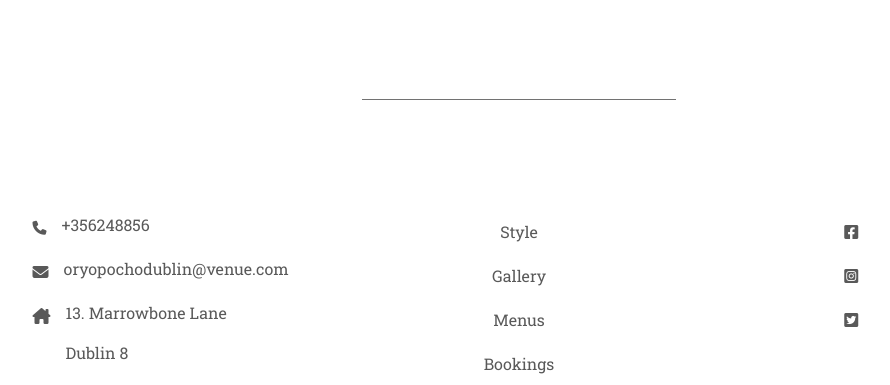
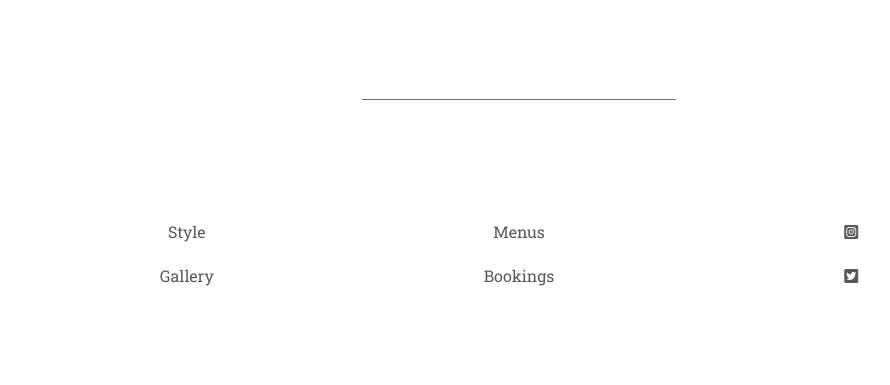
Before and after one commit to JavierBL89/OP-Restaurant-Code-Inst-Project, a Django app: page / in a window 1280 px wide. Shown: the part 5904-6289 px from the top of the page, without its empty margins (121-1011 px from the left). Run offline with Django 3.2, Linux system fonts and the light colour scheme; some libraries are stand-ins or nearby versions; some web fonts are replaced.

Commit message:
Footer design and layout updated

```diff
--- a/static/css/style.css
+++ b/static/css/style.css
@@ -281,6 +282,49 @@ nav .separator{
     font-size: 2.3rem;
     color: #727272;
 }
+
+
+/****** FOOTER */
+
+footer a{
+text-decoration: none;
+position: relative;
+padding: 0.2em 0;
+text-align: center;
+color: inherit;
+}
+
+footer a:hover{
+    color:#a8a8a8
+}
+
+footer .footer-link:hover {
+    color: hsl(0, 0%, 35%);
+  }
+
+/* Fade in */
+.footer-link::before {
+  content: '';
+  position: absolute;
+  bottom: 0;
+  right: 65px;
+  width: 100%;
+  height: 0.075em;
+  background-color: hsl(0, 0%, 35%);
+  transform: scaleX(0);
+  transition: transform 0.3s ease;
+}
+
+.footer-link:hover::before {
+  opacity: 1;
+  transform: scaleX(1);
+}
+
+.copy-right{
+    margin-top: 100px;
+    font-size: 14px;
+}
+
 
 /****** ANIMATIONS */
 
--- a/static/js/main.js
+++ b/static/js/main.js
@@ -1,13 +1,32 @@
+// Initialize wow
 new WOW().init()
 
-$('.timepicker').timepicker({
-    timeFormat: 'h:mm p',
-    interval: 60,
-    minTime: '10',
-    maxTime: '6:00pm',
-    defaultTime: '11',
-    startTime: '10:00',
-    dynamic: false,
-    dropdown: true,
-    scrollbar: true
-});
+// $('.timepicker').timepicker({
+//     timeFormat: 'h:mm p',
+//     interval: 60,
+//     minTime: '10',
+//     maxTime: '6:00pm',
+//     defaultTime: '11',
+//     startTime: '10:00',
+//     dynamic: false,
+//     dropdown: true,
+//     scrollbar: true
+// });
+
+// Initialize and add the map
+function initMap() {
+    // The location of Uluru
+    const uluru = { lat: 53.34325646189124, lng: -6.279753565530291 };
+    // The map, centered at Uluru
+    const map = new google.maps.Map(document.getElementById("map"), {
+      zoom: 15,
+      center: uluru,
+    });
+    // The marker, positioned at Uluru
+    const marker = new google.maps.Marker({
+      position: uluru,
+      map: map,
+    });
+  }
+
+  window.initMap = initMap;
--- a/templates/base.html
+++ b/templates/base.html
@@ -88,6 +88,27 @@
   <footer>
     <div class="container-fluid wow fadeInDown" data-wow-duration="1s">
         <div class="row text-center">
+            <div class="col-sm-3 d-lg-none"></div>
+            <div class="col-lg-4 col-sm-3">
+              <a href="#about"><li class="footer-link">Style</li></a>
+              <a href="#gallery"><li class="footer-link">Gallery</li></a>
+            </div>
+            <div class="col-lg-4 col-sm-3 ">
+              <a href="#menus"><li class="footer-link" >Menus</li></a>
+              <a href="#reservations"><li class="footer-link">Bookings</li></a>
+            </div>
+            <div class="col-sm-3 d-lg-none"></div>
+
+            <div class="d-lg-block col-lg-4 col-md-12 text-md-center  text-sm-center icons">
+              <div class="insta-icon"><a href="https://www.instagram.com/"><i class="fa-brands fa-instagram-square"></i></a></div>
+              <div class="twiter-icon"><a href="https://twitter.com/"><i class="fa-brands fa-twitter-square"></i></a></div>
+          </div>
+    </div>
+       <div class="row contact-wraper">
+         <div class="col-lg-6">
+          <div id="map"></div>
+         </div>
+         <div class="col-lg-1"></div>
          <div class="col-lg-4 d-none d-lg-block text-start contact-container">
           <div class="phone d-inline-flex"><i class="fa-solid fa-phone phone-icon fa-sm"></i> <p>+356248856</p></div>
           <div class="email d-inline-flex"><i class="fa-solid fa-envelope email-icon"></i> <p>oryopochodublin@venue.com</p></div>
@@ -100,30 +121,9 @@
           </div>
       </div>
 
-            <div class="col-lg-4 col-md-12 text-center">
-              <div class="row">
-                <div class="col-lg-12 col-md-12 col-sm-12 no-gutters">
-                  <li class="footer-link">Style</li>
-                  <li class="footer-link">Gallery</li>
        </div>
-                <div class="col-lg-12 col-md-12 col-sm-12 no-gutters">
-                  <li class="footer-link">Menus</li>
-                <li class="footer-link">Bookings</li>
-                </div>
-              </div>
-
-
-            </div>
-
-            <div class="d-lg-block col-lg-4 col-md-12 text-md-center  text-sm-center icons">
-              <div class="facebook-icon"><i class="fa-brands fa-facebook-square"></i></div>
-              <div class="insta-icon"><i class="fa-brands fa-instagram-square"></i></div>
-              <div class="twiter-icon"><i class="fa-brands fa-twitter-square"></i></div>
-          </div>
-    </div>
-
         <div class="row text-center copy-right">
-            <p>Copy Right</p>
+            <p>Copy Right <span id="year"></span></p>
         </div>
     </div>
 
@@ -134,7 +134,15 @@
 <script src="{% static 'js/wow.min.js' %}"></script>
 <script src="{% static 'js/main.js' %}"></script>
 <script src="{% static 'js/validation.js' %}"></script>
+<script
+      src="https://maps.googleapis.com/maps/api/js?key=AIzaSyB41DRUbKWJHPxaFjMAwdrzWzbVKartNGg&callback=initMap&v=weekly"
+      defer
+    ></script>
 
+    <script>
+      const currentYear = new Date().getFullYear();
+      $("#year").text(currentYear)
+  </script>
 </body>
 
 </html>
--- a/templates/index.html
+++ b/templates/index.html
@@ -24,7 +24,7 @@
               </a>
             <div class="collapse" id="collapseExample">
                 <div class="card card-body availability-card text-start">
-                        <div class="row text-center ">
+                        <div class="row sm-text-center ">
                                   <div class="col-lg-4 col-md-6 col-sm-4">
                                       <h3>Lunch</h3>
                                       <p> Thursday to Saturday
@@ -162,8 +162,8 @@
 
 <div class="separator wow fadeInDown" data-wow-duration="0.5s"></div>
 
-<section id="awards">
-    <div class="container container-awards">
+<section id="about">
+    <div class="container container-about">
         <div class="headding text-center wow fadeInDown" data-wow-duration="1s">
             <h1>STYLE</h1>
         </div>
@@ -217,8 +217,8 @@
             </div>
             <div class="col-sm-12 col-lg-6 chef-text text-center text-lg-start slideanim">
                 <p>
-                    Lorem Ipsum is simply dummy text of the printing and typesetting industry.
-                    Lorem Ipsum has been the industry's standard dummy text ever since the 1500s
+                    Chef Quiaran Hill discovered an interest in food while spending time in the kitchen with his french grandmother.
+                     As a chef, he loves creating elevated versions of french dishes that remind him of those experiences cooking with her.
                 </p>
             </div>
 
@@ -232,8 +232,8 @@
 
             <div class="col-sm-12 col-lg-6 team-text text-center text-lg-end">
                 <p>
-                    Lorem Ipsum is simply dummy text of the printing and typesetting industry.
-                    Lorem Ipsum has been the industry's standard dummy text ever since the 1500s.
+                    Our team is the secret to our success. Each of our employees is amazing in their own right,
+                    but together they are what makes Oryopocho such a fun and rewarding place to work.
                 </p>
             </div>
 
@@ -431,17 +431,5 @@
 <div class="separator wow fadeInDown" data-wow-duration="0.5s"></div>
 
 
-<script type = "text/javascript">
-    $('.timepicker').timepicker({
-    timeFormat: 'h:mm p',
-    interval: 60,
-    minTime: '10',
-    maxTime: '6:00pm',
-    defaultTime: '11',
-    startTime: '10:00',
-    dynamic: false,
-    dropdown: true,
-    scrollbar: true
-});
- </script>
+
 {% endblock %}
```
Also changed, not shown: other parts of static/css/style.css (+23 -21 lines). Lines whose indentation alone changed are shown as unchanged.
